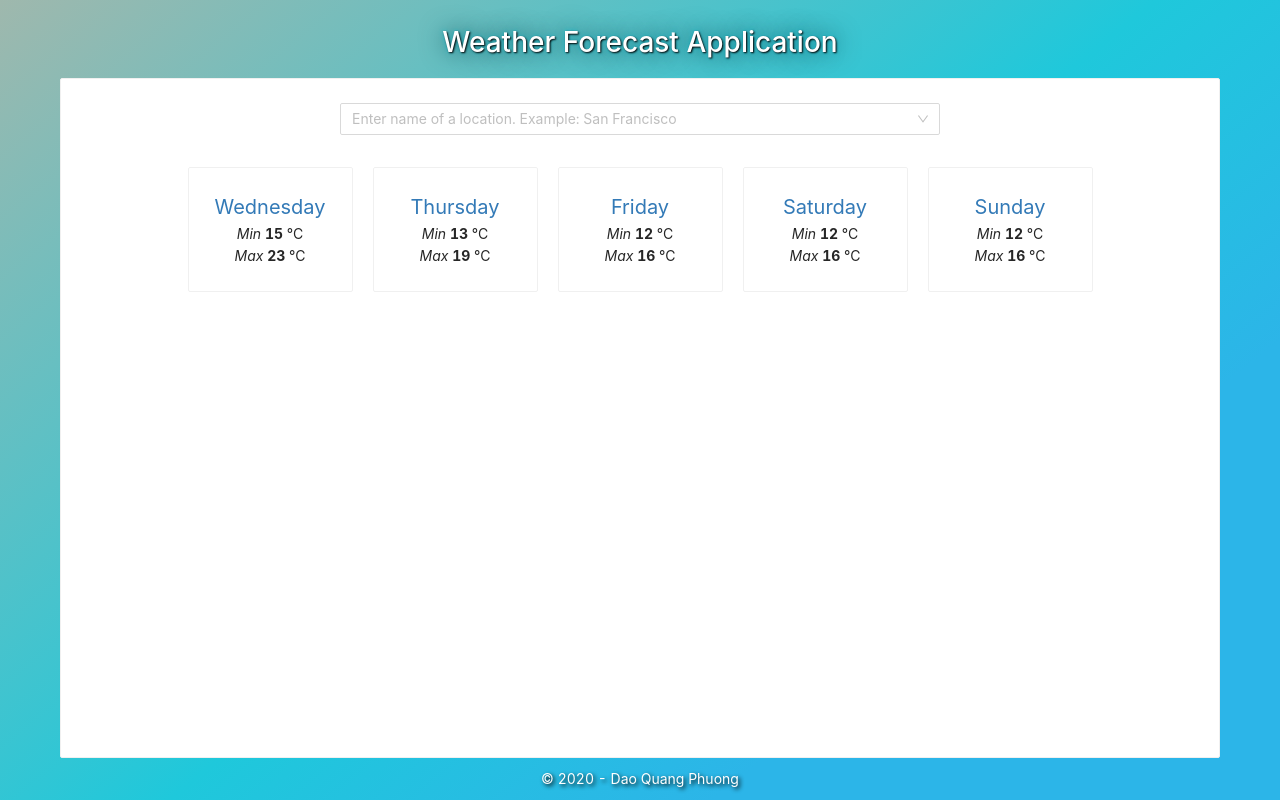
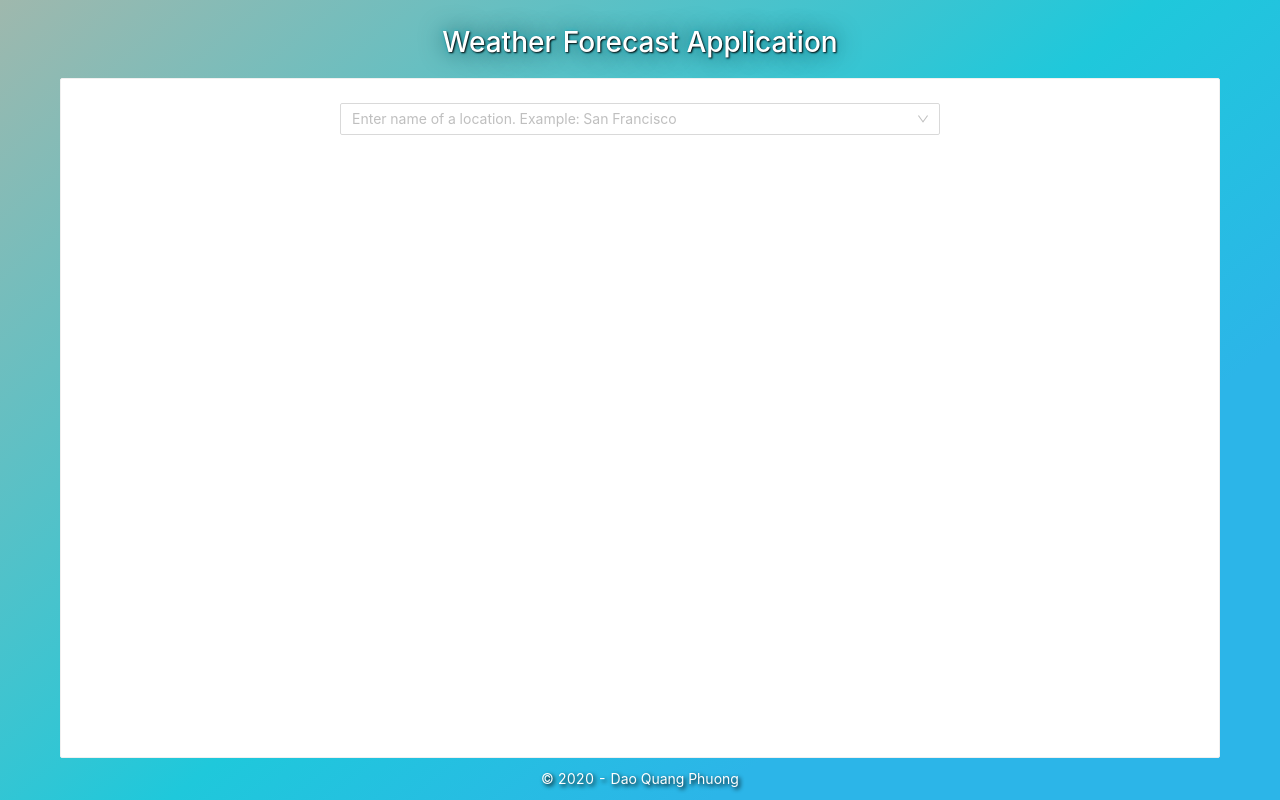
Before and after one commit to daoquangphuong/weather-forecast, a React (Create React App) app: page / in a window 1280 px wide. Built offline with nearby package versions, Linux system fonts and the light colour scheme.

Commit message:
styling UI

```diff
--- a/src/packages/@weather-forecast/components/WeatherForecast/styled.js
+++ b/src/packages/@weather-forecast/components/WeatherForecast/styled.js
@@ -25,6 +25,10 @@ export const Container = styled.div`
     > * {
       display: flex;
       height: 100%;
+
+      > * {
+        width: 100%;
+      }
     }
   }
 `
--- a/src/packages/@weather-forecast/reducers/index.js
+++ b/src/packages/@weather-forecast/reducers/index.js
@@ -1,13 +1,13 @@
 import { SET_LOCATIONS, SET_WEATHER_DAYS, SET_LOADING } from '../constants';
 
 const defaultState = {
-    weatherDays: [
-        { id: 4963654879412224, day: "Wednesday", maxTemp: "23", minTemp: "15" },
-        { id: 4944825407242240, day: "Thursday", maxTemp: "19", minTemp: "13" },
-        { id: 6021746043912192, day: "Friday", maxTemp: "16", minTemp: "12" },
-        { id: 4729498362707968, day: "Saturday", maxTemp: "16", minTemp: "12" },
-        { id: 4570999372644352, day: "Sunday", maxTemp: "16", minTemp: "12" },
-    ]
+    // weatherDays: [
+    //     { id: 4963654879412224, day: "Wednesday", maxTemp: "23", minTemp: "15" },
+    //     { id: 4944825407242240, day: "Thursday", maxTemp: "19", minTemp: "13" },
+    //     { id: 6021746043912192, day: "Friday", maxTemp: "16", minTemp: "12" },
+    //     { id: 4729498362707968, day: "Saturday", maxTemp: "16", minTemp: "12" },
+    //     { id: 4570999372644352, day: "Sunday", maxTemp: "16", minTemp: "12" },
+    // ]
 };
 
 export default function (state = defaultState, action) {
```
